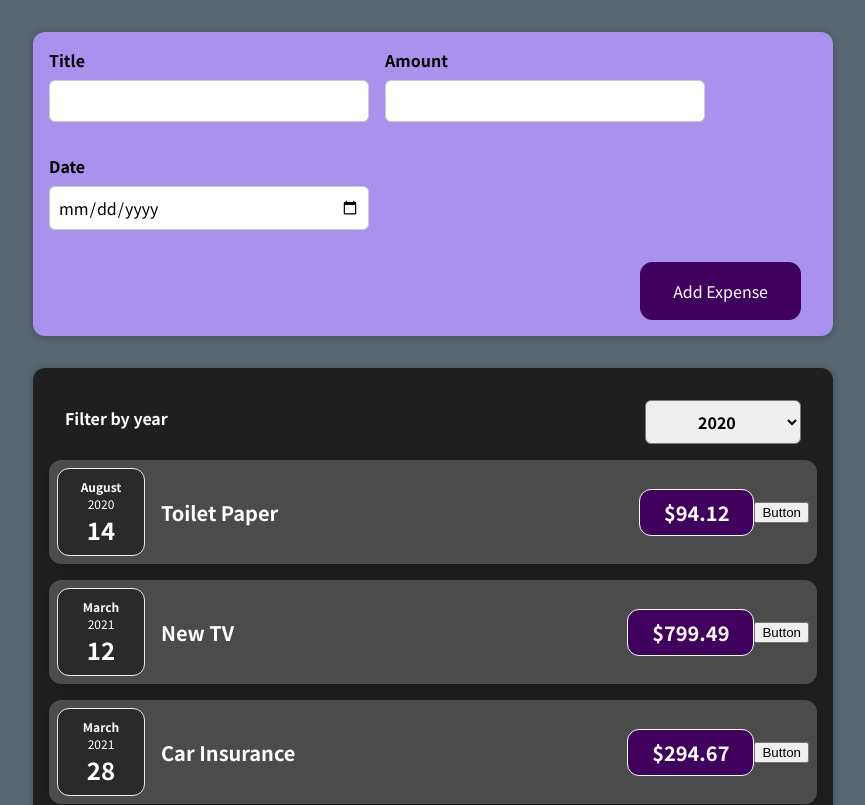
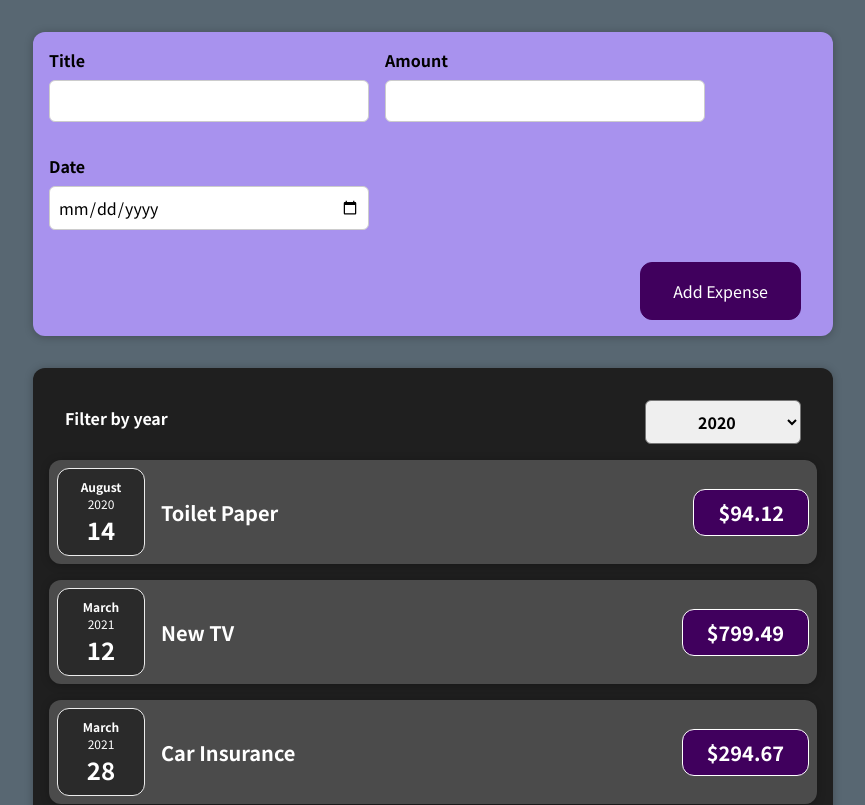
Before and after one commit to AsthaSrivastava8/react-udemy, a React (Create React App) app in the folder react-udemy/: page / in a window 1280 px wide. Shown: the top 805 px of the page, without its empty margins (207-1072 px from the left). Built offline with nearby package versions, Linux system fonts and the light colour scheme.

Commit message:
stateless component created

```diff
--- a/react-udemy/src/components/Expenses/ExpenseItem.js
+++ b/react-udemy/src/components/Expenses/ExpenseItem.js
@@ -1,24 +1,15 @@
-import React, { useState } from "react";
-
 import "./ExpenseItem.css";
 import ExpenseDate from "./ExpenseDate";
 import Card from "../UI/Card";
 
 const ExpenseItem = (props) => {
-  const [title, setTitle] = useState(props.title);
-
-  const buttonClicked = () => {
-    setTitle("Updated");
-    console.log(title);
-  };
   return (
     <Card className="expense-item">
       <ExpenseDate date={props.date} />
       <div className="expense-item__description">
-        <h2>{title}</h2>
+        <h2>{props.title}</h2>
         <div className="expense-item__price">${props.amount}</div>
       </div>
-      <button onClick={buttonClicked}>Button</button>
       {/* not using () in function name, because then the function will be called
       and evaluated when the jsx is returned to the DOM instead on when
       button is clicked on the page */}
```
